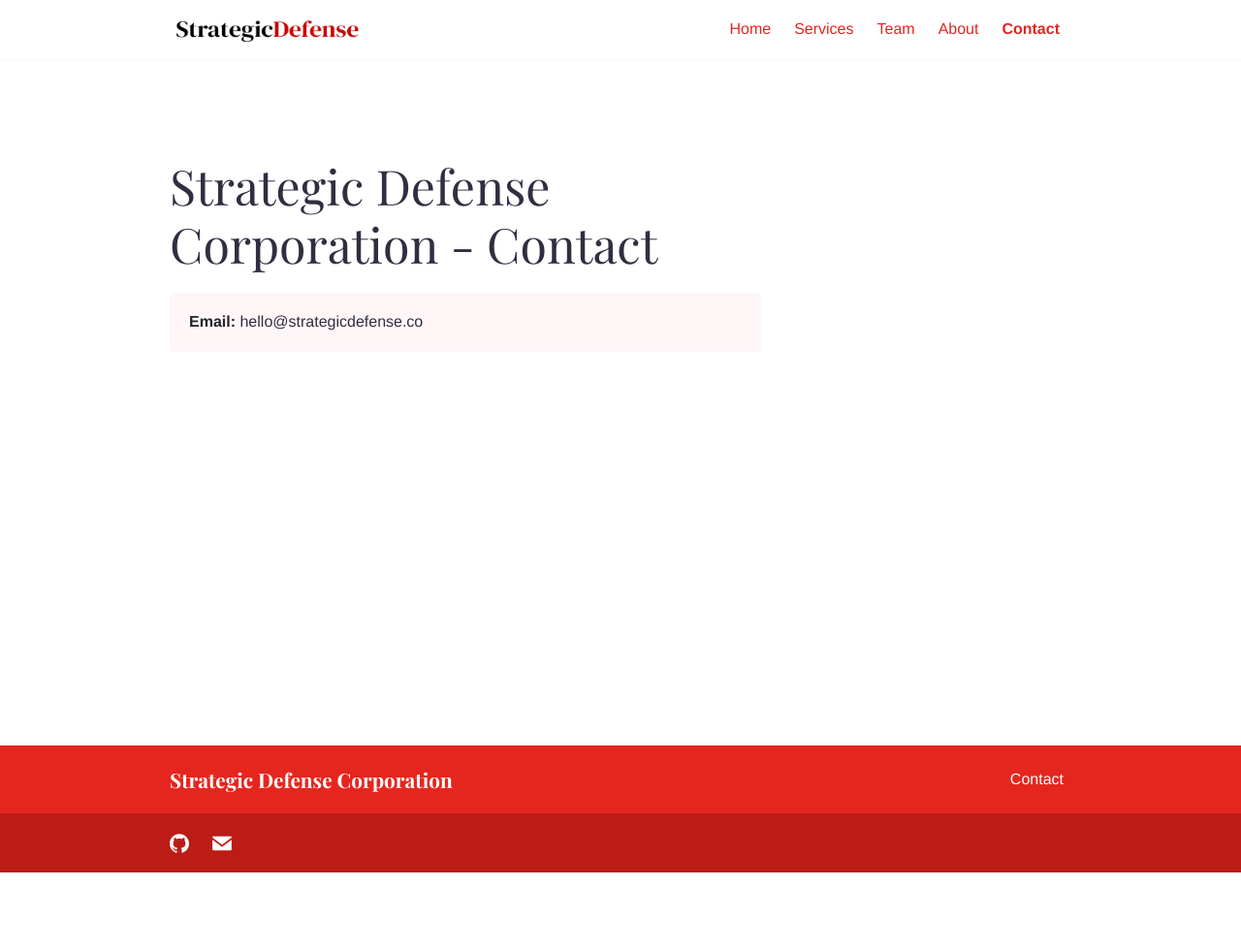
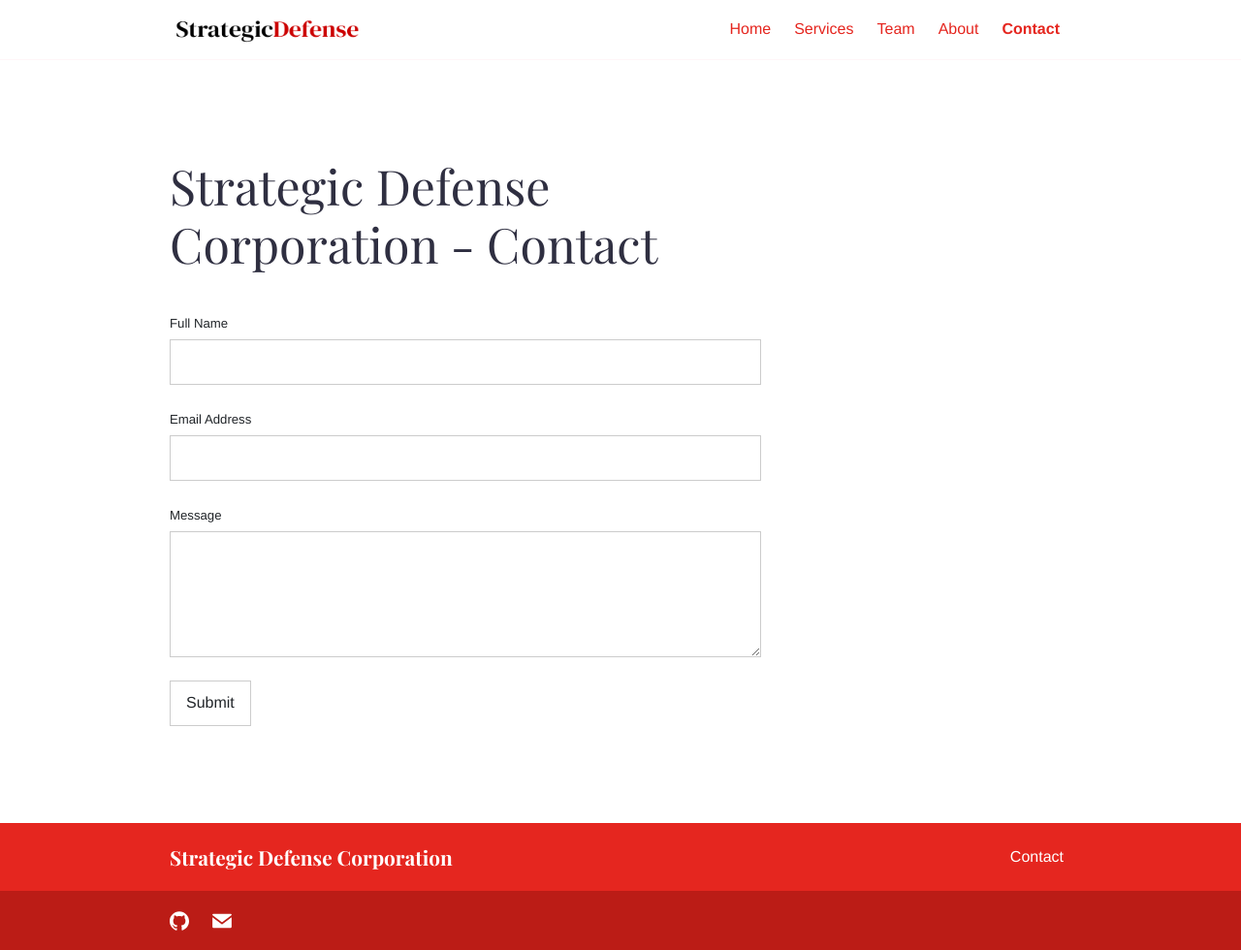
Before and after one commit to strategicdefense/strategicdefense.github.io, a Jekyll site: the page built from contact.md, in a window 1280 px wide. Shown: the whole page at 97% size. Built offline with Jekyll 4.4.1, drawn with Linux system fonts in a browser that asks for light colours; before the commit the page ends 900 px from its top, so only the background shows below that.

Commit message:
adding contact form

```diff
--- /dev/null
+++ b/_includes/contact-form.html
@@ -0,0 +1,119 @@
+<form id="fs-frm" name="simple-contact-form" accept-charset="utf-8" action="https://formspree.io/f/xqkrbvza" method="post">
+  <fieldset id="fs-frm-inputs">
+    <label for="full-name">Full Name</label>
+    <input type="text" name="name" id="full-name" placeholder="" required="">
+    <label for="email-address">Email Address</label>
+    <input type="email" name="_replyto" id="email-address" placeholder="" required="">
+    <label for="message">Message</label>
+    <textarea rows="5" name="message" id="message" placeholder="" required=""></textarea>
+    <input type="hidden" name="_subject" id="email-subject" value="Contact Form Submission">
+  </fieldset>
+  <input type="submit" value="Submit">
+</form><style>/* reset */
+#fs-frm input,
+#fs-frm select,
+#fs-frm textarea,
+#fs-frm fieldset,
+#fs-frm optgroup,
+#fs-frm label,
+#fs-frm #card-element:disabled {
+  font-family: inherit;
+  font-size: 100%;
+  color: inherit;
+  border: none;
+  border-radius: 0;
+  display: block;
+  width: 100%;
+  padding: 0;
+  margin: 0;
+  -webkit-appearance: none;
+  -moz-appearance: none;
+}
+#fs-frm label,
+#fs-frm legend,
+#fs-frm ::placeholder {
+  font-size: .825rem;
+  margin-bottom: .5rem;
+  padding-top: .2rem;
+  display: flex;
+  align-items: baseline;
+}
+
+/* border, padding, margin, width */
+#fs-frm input,
+#fs-frm select,
+#fs-frm textarea,
+#fs-frm #card-element {
+  border: 1px solid rgba(0,0,0,0.2);
+  background-color: rgba(255,255,255,0.9);
+  padding: .75em 1rem;
+  margin-bottom: 1.5rem;
+}
+#fs-frm input:focus,
+#fs-frm select:focus,
+#fs-frm textarea:focus {
+  background-color: white;
+  outline-style: solid;
+  outline-width: thin;
+  outline-color: gray;
+  outline-offset: -1px;
+}
+#fs-frm [type="text"],
+#fs-frm [type="email"] {
+  width: 100%;
+}
+#fs-frm [type="button"],
+#fs-frm [type="submit"],
+#fs-frm [type="reset"] {
+  width: auto;
+  cursor: pointer;
+  -webkit-appearance: button;
+  -moz-appearance: button;
+  appearance: button;
+}
+#fs-frm [type="button"]:focus,
+#fs-frm [type="submit"]:focus,
+#fs-frm [type="reset"]:focus {
+  outline: none;
+}
+#fs-frm [type="submit"],
+#fs-frm [type="reset"] {
+  margin-bottom: 0;
+}
+#fs-frm select {
+  text-transform: none;
+}
+
+#fs-frm [type="checkbox"] {
+  -webkit-appearance: checkbox;
+  -moz-appearance: checkbox;
+  appearance: checkbox;
+  display: inline-block;
+  width: auto;
+  margin: 0 .5em 0 0 !important;
+}
+
+#fs-frm [type="radio"] {
+  -webkit-appearance: radio;
+  -moz-appearance: radio;
+  appearance: radio;
+}
+
+/* address, locale */
+#fs-frm fieldset.locale input[name="city"],
+#fs-frm fieldset.locale select[name="state"],
+#fs-frm fieldset.locale input[name="postal-code"] {
+  display: inline;
+}
+#fs-frm fieldset.locale input[name="city"] {
+  width: 52%;
+}
+#fs-frm fieldset.locale select[name="state"],
+#fs-frm fieldset.locale input[name="postal-code"] {
+  width: 20%;
+}
+#fs-frm fieldset.locale input[name="city"],
+#fs-frm fieldset.locale select[name="state"] {
+  margin-right: 3%;
+}
+</style>
--- a/_layouts/contact.html
+++ b/_layouts/contact.html
@@ -9,7 +9,6 @@
         <div class="col-12 col-md-8">
             <div class="service service-single">
                 <h1 class="title">{{page.title}}</h1>
-                {% include call.html show_button=false %}
                 <div class="content mt-4">{{content}}</div>
             </div>
         </div>
--- a/contact.md
+++ b/contact.md
@@ -4,3 +4,6 @@
 layout: contact
 description: Contact
 ---
+
+
+{% include contact-form.html %}
```
Also changed, not shown: 13 other files.
